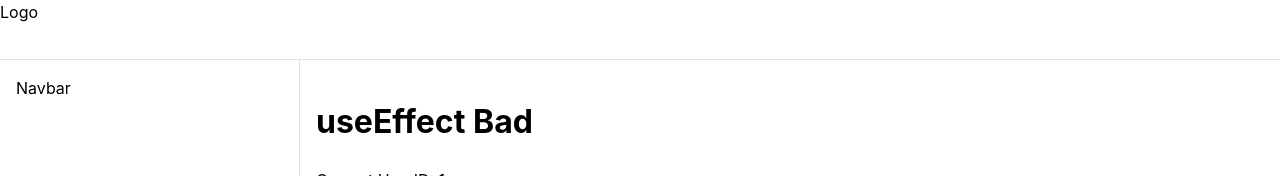
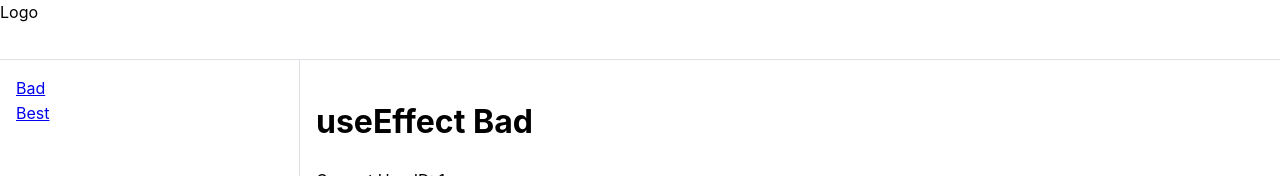
Before and after one commit to hiropi1224/monorepo-react, a Next.js app in the folder apps/web/: page /bad in a window 1280 px wide. Shown: the top 176 px of the page. Built offline with nearby package versions, Linux system fonts and the light colour scheme.

Commit message:
💄 add link

```diff
--- a/apps/web/components/default-layout/default-layout.tsx
+++ b/apps/web/components/default-layout/default-layout.tsx
@@ -2,6 +2,7 @@
 
 import { AppShell, Burger } from "@mantine/core";
 import { useDisclosure } from "@mantine/hooks";
+import Link from "next/link";
 import { ReactNode } from "react";
 
 export function DefaultLayout({ children }: { children: ReactNode }) {
@@ -22,7 +23,10 @@ export function DefaultLayout({ children }: { children: ReactNode }) {
         <div>Logo</div>
       </AppShell.Header>
 
-      <AppShell.Navbar p="md">Navbar</AppShell.Navbar>
+      <AppShell.Navbar p="md">
+        <Link href="/bad">Bad</Link>
+        <Link href="/best">Best</Link>
+      </AppShell.Navbar>
 
       <AppShell.Main>{children}</AppShell.Main>
     </AppShell>
```
